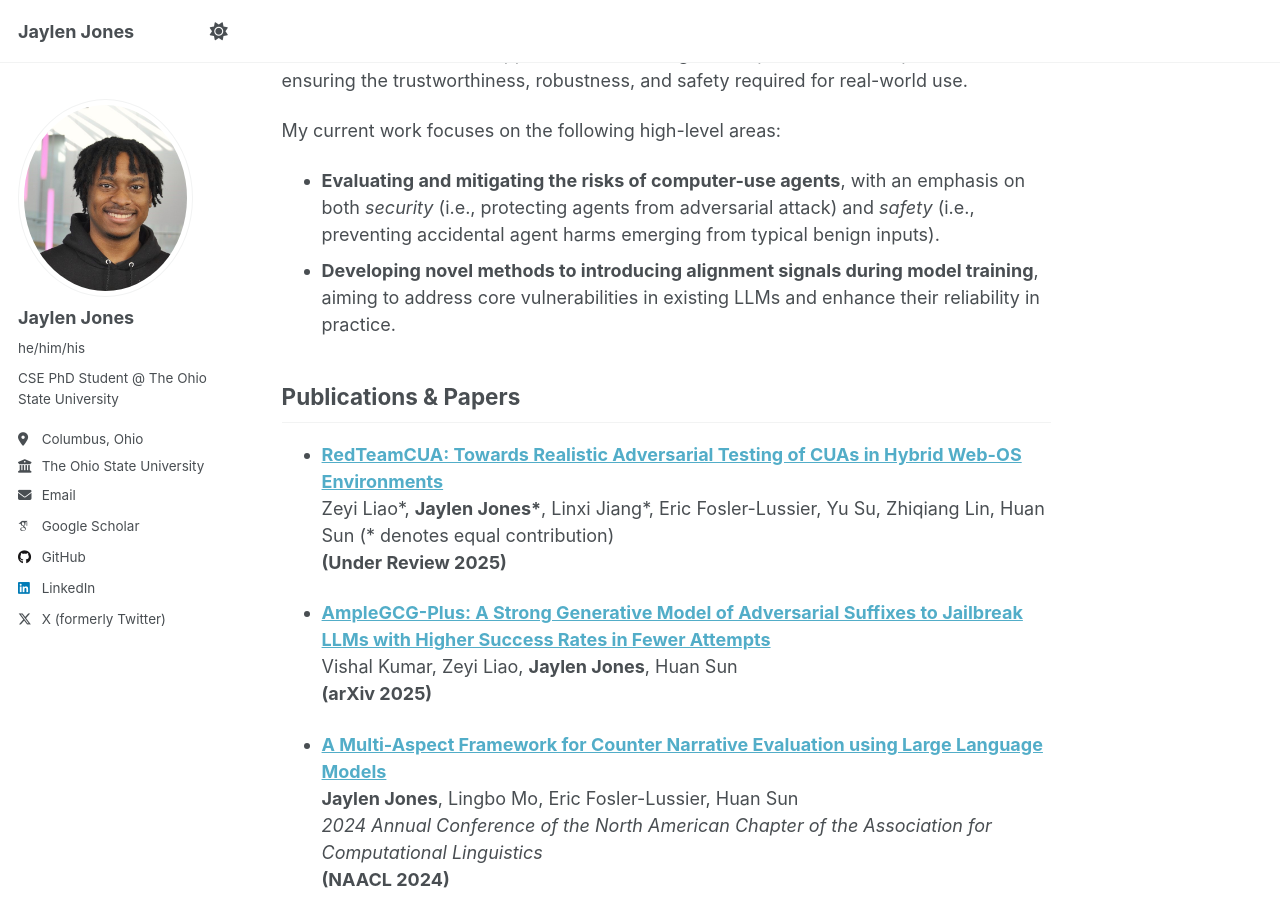
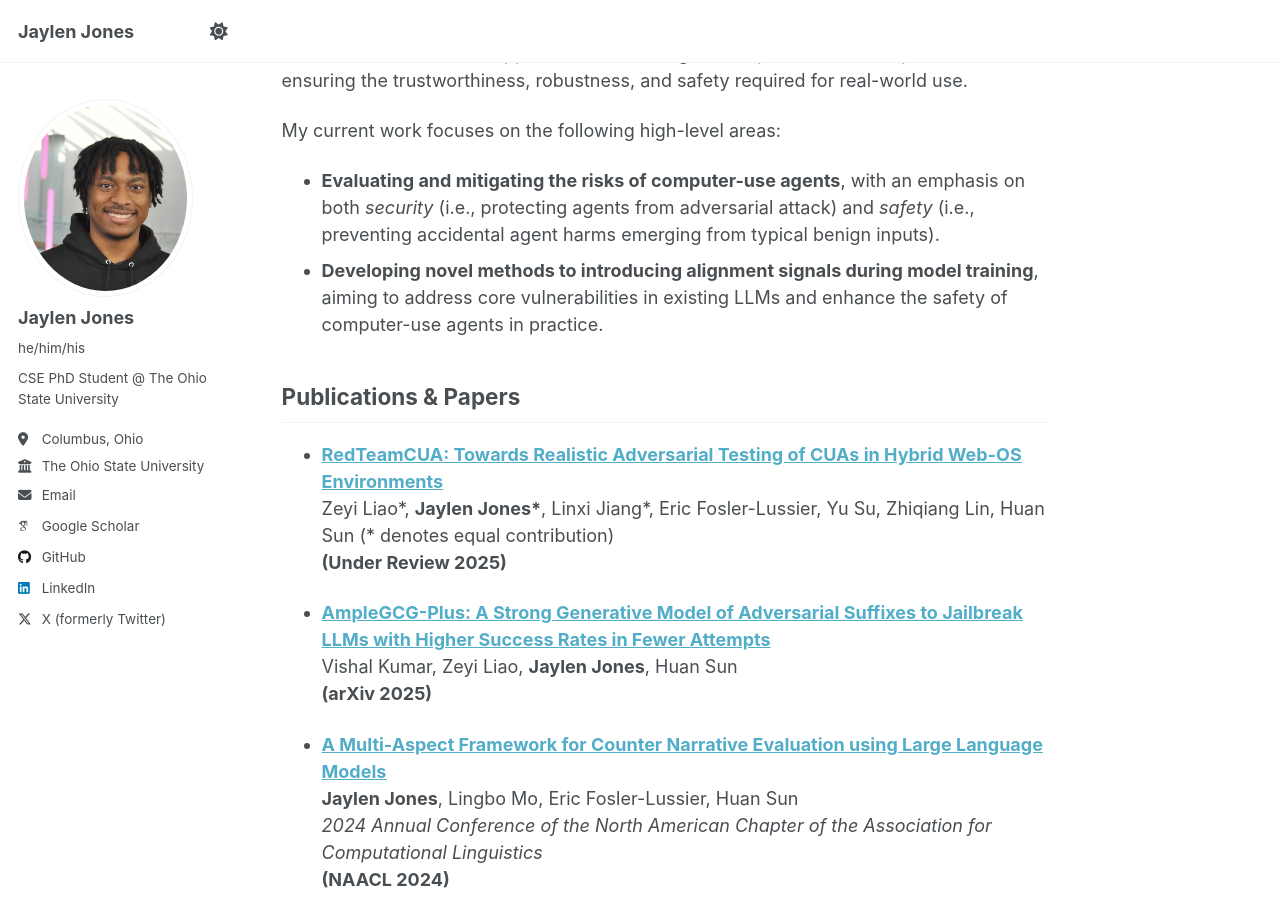
Before and after one commit to jjones62202/jjones62202.github.io, a Jekyll site: the page built from _pages/about.md, in a window 1280 px wide and 900 px high, scrolled down 386 px. Built offline with Jekyll 4.4.1, drawn with Linux system fonts in a browser that asks for light colours; some web fonts are replaced.

Commit message:
Update about.md

```diff
--- a/_pages/about.md
+++ b/_pages/about.md
@@ -15,7 +15,7 @@ My research centers on AI with a focus in natural language processing, the align
 
 My current work focuses on the following high-level areas:
 - **Evaluating and mitigating the risks of computer-use agents**, with an emphasis on both *security* (i.e., protecting agents from adversarial attack) and *safety* (i.e., preventing accidental agent harms emerging from typical benign inputs).
-- **Developing novel methods to introducing alignment signals during model training**, aiming to address core vulnerabilities in existing LLMs and enhance their reliability in practice.
+- **Developing novel methods to introducing alignment signals during model training**, aiming to address core vulnerabilities in existing LLMs and enhance the safety of computer-use agents in practice.
 
 Publications & Papers
 ------
```
